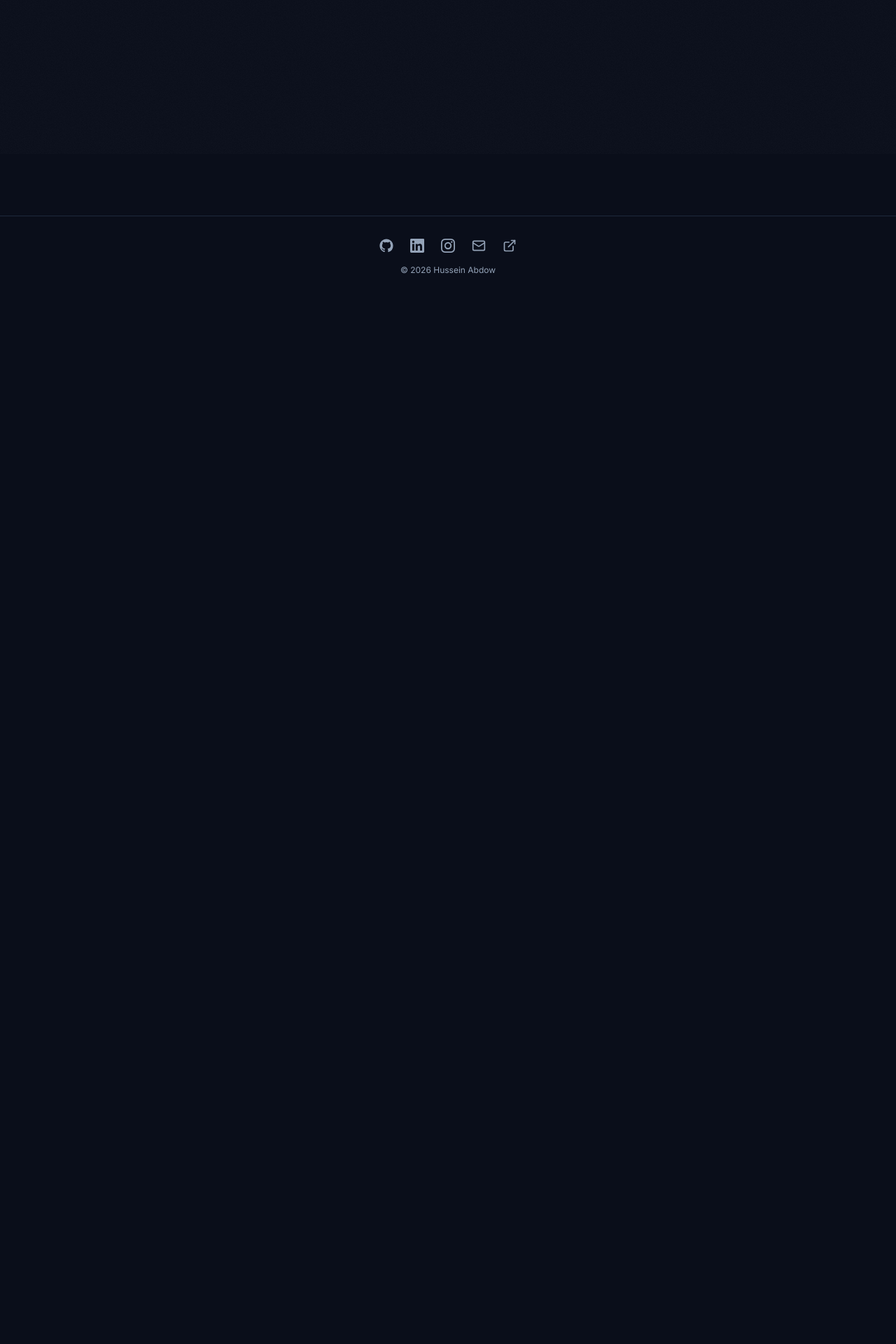
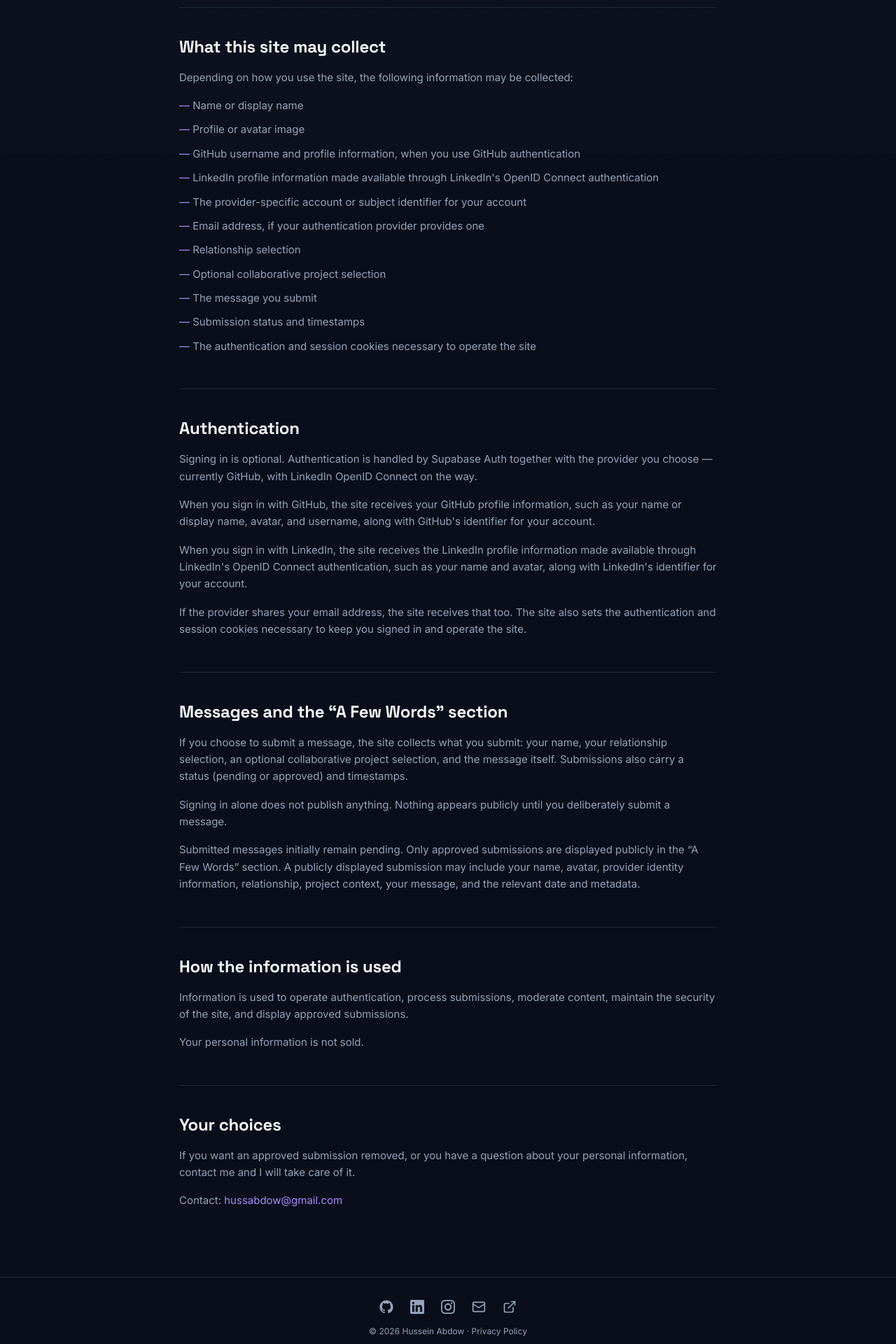
Before and after one commit to HusseinAbdow/hussein-portfolio, a Next.js app: page /privacy in a window 1280 px wide. Before the commit this address had no page. Shown: the part 580-2500 px from the top of the page at 70% size. Before the commit the page ends 1007 px from the top, so only its background shows below. Built offline with nearby package versions, Linux system fonts and the light colour scheme.

Commit message:
Add privacy policy page for OAuth data disclosure, linked from footer

```diff
--- /dev/null
+++ b/app/privacy/page.tsx
@@ -0,0 +1,12 @@
+import type { Metadata } from "next";
+import PrivacyPolicy from "@/components/PrivacyPolicy";
+
+export const metadata: Metadata = {
+  title: "Privacy Policy | Hussein Abdow",
+  description:
+    "What personal information this portfolio collects through optional GitHub and LinkedIn authentication and message submissions, how it is used, and how to contact me about it.",
+};
+
+export default function PrivacyPage() {
+  return <PrivacyPolicy />;
+}
--- a/components/Footer.tsx
+++ b/components/Footer.tsx
@@ -1,4 +1,5 @@
 import { socialLinks } from "@/lib/socialLinks";
+import Link from "next/link";
 
 export default function Footer() {
   return (
@@ -18,7 +19,14 @@ export default function Footer() {
           ))}
         </div>
         <p className="font-body text-[12px] text-muted">
-          &copy; {new Date().getFullYear()} Hussein Abdow
+          &copy; {new Date().getFullYear()} Hussein Abdow{" "}
+          <span aria-hidden>&middot;</span>{" "}
+          <Link
+            href="/privacy"
+            className="transition-colors hover:text-ink focus-visible:outline focus-visible:outline-2 focus-visible:outline-accentUx focus-visible:outline-offset-4 rounded"
+          >
+            Privacy Policy
+          </Link>
         </p>
       </div>
     </footer>
--- /dev/null
+++ b/components/PrivacyPolicy.tsx
@@ -0,0 +1,122 @@
+const SECTIONS: { heading: string; body: string[] }[] = [
+  {
+    heading: "Overview",
+    body: [
+      "This is a personal portfolio. I collect a small amount of information so the site can do the two things it offers: let you sign in with an account you already have, and let you submit a message that may appear on the site.",
+      "This policy describes what gets collected, why, and what happens to it. If anything here is unclear, reach out — details at the bottom.",
+    ],
+  },
+  {
+    heading: "What this site may collect",
+    body: [
+      "Depending on how you use the site, the following information may be collected:",
+    ],
+  },
+  {
+    heading: "Authentication",
+    body: [
+      "Signing in is optional. Authentication is handled by Supabase Auth together with the provider you choose — currently GitHub, with LinkedIn OpenID Connect on the way.",
+      "When you sign in with GitHub, the site receives your GitHub profile information, such as your name or display name, avatar, and username, along with GitHub's identifier for your account.",
+      "When you sign in with LinkedIn, the site receives the LinkedIn profile information made available through LinkedIn's OpenID Connect authentication, such as your name and avatar, along with LinkedIn's identifier for your account.",
+      "If the provider shares your email address, the site receives that too. The site also sets the authentication and session cookies necessary to keep you signed in and operate the site.",
+    ],
+  },
+  {
+    heading: "Messages and the \u201cA Few Words\u201d section",
+    body: [
+      "If you choose to submit a message, the site collects what you submit: your name, your relationship selection, an optional collaborative project selection, and the message itself. Submissions also carry a status (pending or approved) and timestamps.",
+      "Signing in alone does not publish anything. Nothing appears publicly until you deliberately submit a message.",
+      "Submitted messages initially remain pending. Only approved submissions are displayed publicly in the \u201cA Few Words\u201d section. A publicly displayed submission may include your name, avatar, provider identity information, relationship, project context, your message, and the relevant date and metadata.",
+    ],
+  },
+  {
+    heading: "How the information is used",
+    body: [
+      "Information is used to operate authentication, process submissions, moderate content, maintain the security of the site, and display approved submissions.",
+      "Your personal information is not sold.",
+    ],
+  },
+  {
+    heading: "Your choices",
+    body: [
+      "If you want an approved submission removed, or you have a question about your personal information, contact me and I will take care of it.",
+    ],
+  },
+];
+
+export default function PrivacyPolicy() {
+  return (
+    <section className="relative w-full px-6 py-16 md:py-24">
+      <div className="max-w-3xl mx-auto">
+        <h1 className="font-display text-[clamp(2.5rem,7vw,4.5rem)] font-black leading-[0.95] tracking-[-0.03em] uppercase text-ink">
+          Privacy
+        </h1>
+        <p className="mt-4 font-body text-sm leading-relaxed text-muted">
+          Last updated: September 11, 2026
+        </p>
+
+        <div className="mt-12 flex flex-col gap-12">
+          {SECTIONS.map((section, i) => (
+            <div key={i} className="border-t border-border pt-10">
+              <h2 className="font-display text-xl md:text-2xl font-bold tracking-[-0.01em] text-ink">
+                {section.heading}
+              </h2>
+              {section.body.length > 0 && (
+                <div className="mt-4 flex flex-col gap-4">
+                  {section.body.map((text, j) => (
+                    <p
+                      key={j}
+                      className="font-body text-sm md:text-[15px] leading-relaxed text-muted"
+                    >
+                      {text}
+                    </p>
+                  ))}
+                </div>
+              )}
+              {section.heading === "What this site may collect" && (
+                <ul className="mt-4 flex flex-col gap-2.5">
+                  {COLLECTED.map((item, j) => (
+                    <li
+                      key={j}
+                      className="font-body text-sm md:text-[15px] leading-relaxed text-muted"
+                    >
+                      <span aria-hidden className="text-accentUx">
+                        &mdash;&nbsp;
+                      </span>
+                      {item}
+                    </li>
+                  ))}
+                </ul>
+              )}
+              {section.heading === "Your choices" && (
+                <p className="mt-4 font-body text-sm md:text-[15px] leading-relaxed text-muted">
+                  Contact:{" "}
+                  <a
+                    href="mailto:hussabdow@gmail.com"
+                    className="text-accentUx hover:underline focus-visible:outline focus-visible:outline-2 focus-visible:outline-accentUx focus-visible:outline-offset-2 rounded"
+                  >
+                    hussabdow@gmail.com
+                  </a>
+                </p>
+              )}
+            </div>
+          ))}
+        </div>
+      </div>
+    </section>
+  );
+}
+
+const COLLECTED = [
+  "Name or display name",
+  "Profile or avatar image",
+  "GitHub username and profile information, when you use GitHub authentication",
+  "LinkedIn profile information made available through LinkedIn's OpenID Connect authentication",
+  "The provider-specific account or subject identifier for your account",
+  "Email address, if your authentication provider provides one",
+  "Relationship selection",
+  "Optional collaborative project selection",
+  "The message you submit",
+  "Submission status and timestamps",
+  "The authentication and session cookies necessary to operate the site",
+];
```
